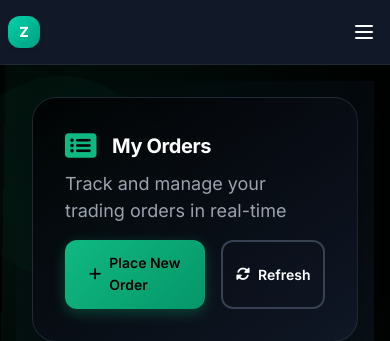
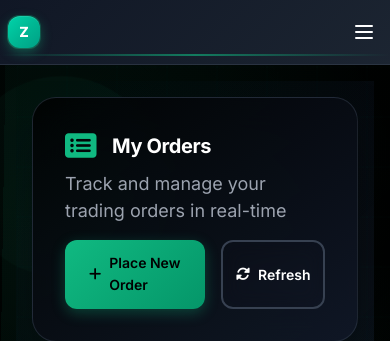
Before and after one commit to raja-naveed/cx_ex, a Flask app: page /trading/orders in a window 390 px wide. Shown: the top 341 px of the page. Run offline with Flask 3, Linux system fonts and the light colour scheme; the visitor is signed in with stand-in values (Sample User, id 1); data comes from the database, SQL or seed files in the repository; data that the repository does not hold is empty; some libraries are stand-ins or nearby versions.

Commit message:
Enhance mobile UI and improve orders table layout
- Added responsive styles to the mobile navbar, including a gradient background and backdrop filter.
- Improved the orders table layout with clearer column definitions and enhanced styling for better readability.
- Updated brand logo styles for mobile, adding shadows and accent lines for a more polished appearance.

```diff
--- a/app/static/css/main.css
+++ b/app/static/css/main.css
@@ -104,6 +104,7 @@ body {
   gap: var(--spacing-sm);
   text-decoration: none;
   color: var(--color-white);
+  flex-shrink: 0;
 }
 
 .brand-logo {
@@ -115,12 +116,19 @@ body {
   align-items: center;
   justify-content: center;
   box-shadow: var(--shadow-md);
+  flex-shrink: 0;
+  position: relative;
 }
 
 .brand-icon {
   font-size: 20px;
   font-weight: 800;
   color: var(--color-white);
+  line-height: 1;
+  text-align: center;
+  display: flex;
+  align-items: center;
+  justify-content: center;
 }
 
 .brand-text {
@@ -748,6 +756,9 @@ body {
   /* Compact mobile navbar */
   .navbar {
     padding: var(--spacing-sm) 0;
+    background: linear-gradient(135deg, rgba(17, 24, 39, 0.95) 0%, rgba(31, 41, 55, 0.9) 100%);
+    backdrop-filter: blur(20px);
+    border-bottom: 1px solid rgba(55, 65, 81, 0.6);
   }
 
   .nav-container {
@@ -757,11 +768,40 @@ body {
     gap: var(--spacing-md);
     padding: 0 var(--spacing-md);
     min-height: 56px;
+    position: relative;
+  }
+
+  /* Add subtle accent line to mobile header */
+  .nav-container::after {
+    content: '';
+    position: absolute;
+    bottom: 0;
+    left: 0;
+    right: 0;
+    height: 2px;
+    background: linear-gradient(90deg, transparent, var(--color-emerald-500), transparent);
+    opacity: 0.6;
   }
 
   /* Hide brand text on mobile */
   .brand-text {
     display: none;
+  }
+
+  /* Enhanced brand logo for mobile */
+  .brand-logo {
+    box-shadow: 0 4px 12px rgba(16, 185, 129, 0.4), inset 0 1px 0 rgba(255, 255, 255, 0.1);
+    position: relative;
+  }
+
+  .brand-logo::before {
+    content: '';
+    position: absolute;
+    inset: -1px;
+    background: linear-gradient(45deg, var(--color-emerald-400), var(--color-emerald-600));
+    border-radius: inherit;
+    z-index: -1;
+    opacity: 0.3;
   }
 
   /* Hide market status on mobile */
--- a/app/templates/trading/orders.html
+++ b/app/templates/trading/orders.html
@@ -140,18 +140,18 @@
         <tbody>
             {% for order in orders %}
             <tr class="order-row" data-order-id="{{ order.id }}" data-status="{{ order.status.value }}">
-                                    <td>
+                <td class="col-order-id">
                     <div class="order-id">
                         <span class="id-number">#{{ order.id }}</span>
                     </div>
                 </td>
-                                    <td>
+                <td class="col-stock">
                     <div class="stock-info">
                         <div class="stock-ticker">{{ order.stock.ticker }}</div>
                         <div class="stock-company">{{ order.stock.company }}</div>
                     </div>
                 </td>
-                <td>
+                <td class="col-side">
                     <div class="order-side {{ order.side.value }}">
                         <span class="side-badge {{ order.side.value }}">
                             <i class="fas fa-arrow-{{ 'up' if order.side.value == 'buy' else 'down' }}"></i>
@@ -159,17 +159,17 @@
                         </span>
                     </div>
                 </td>
-                                    <td>
+                <td class="col-quantity">
                     <div class="order-quantity">
                         {{ "{:,}".format(order.quantity) }}
                     </div>
                 </td>
-                                    <td>
+                <td class="col-price">
                     <div class="order-price">
                         ${{ "%.4f"|format(order.price) if order.price else "Market" }}
                     </div>
                 </td>
-                                    <td>
+                <td class="col-status">
                     <div class="order-status">
                         <span class="status-badge {{ order.status.value }}">
                             <span class="status-indicator"></span>
@@ -177,13 +177,13 @@
                         </span>
                     </div>
                 </td>
-                <td>
+                <td class="col-created">
                     <div class="order-date">
                         <div class="date">{{ order.created_at.strftime('%Y-%m-%d') }}</div>
                         <div class="time">{{ order.created_at.strftime('%H:%M:%S') }}</div>
                     </div>
                 </td>
-                <td>
+                <td class="col-actions">
                     <div class="order-actions">
                         {% if order.status.value == 'queued' %}
                         <button class="action-btn cancel" onclick="cancelOrder({{ order.id }})">
```
Lines whose indentation alone changed are shown as unchanged.
